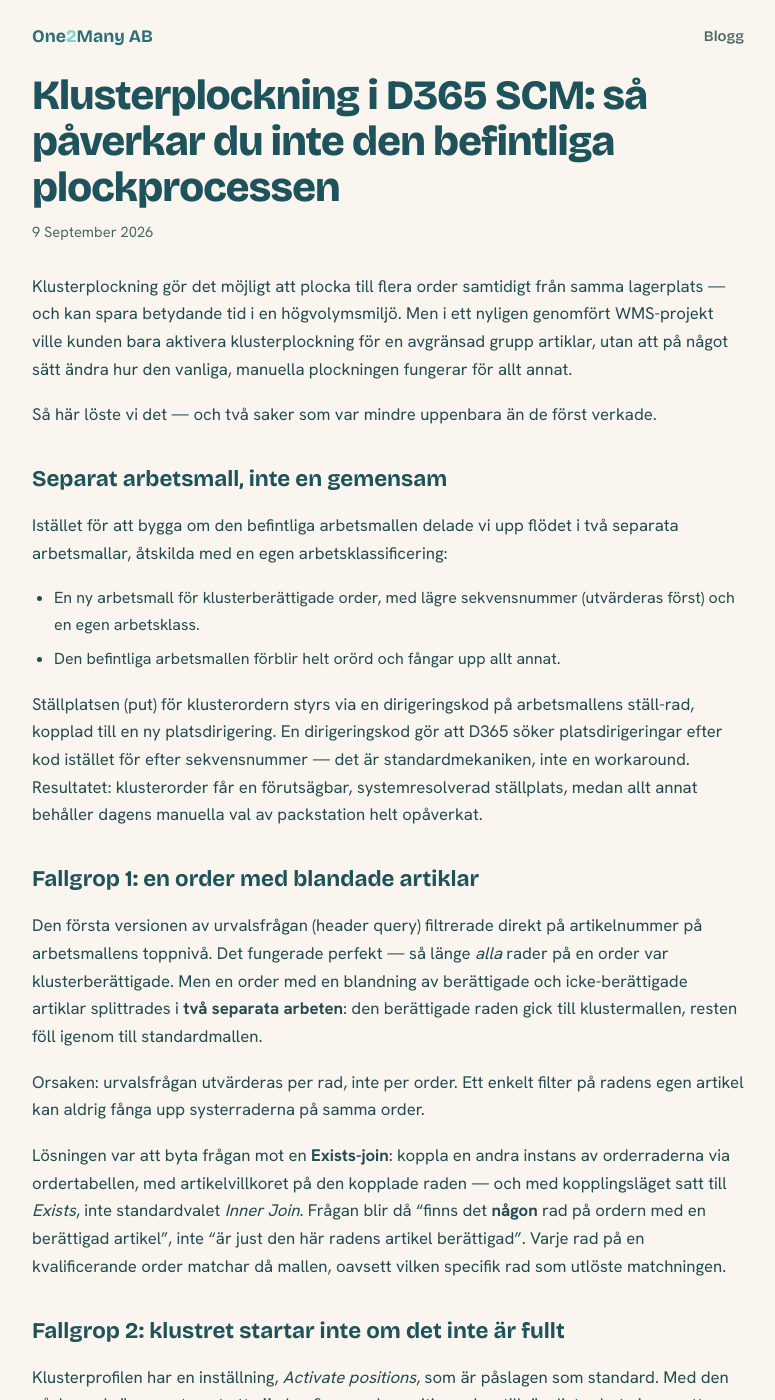
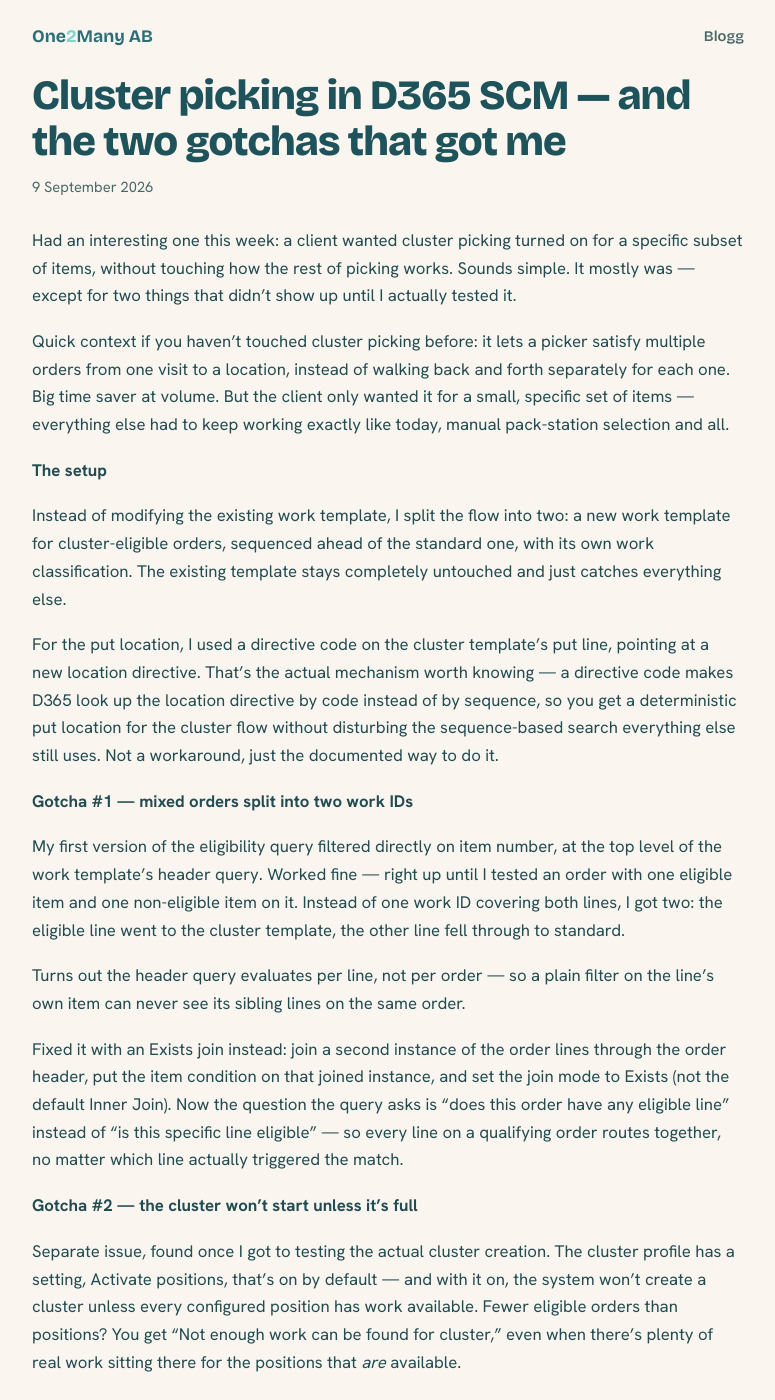
Before and after one commit to einarcardona/one2many-site, a Jekyll site: the page built from _posts/2026-09-09-kluster-plockning-d365.md, in a window 1280 px wide and 1400 px high. Shown: the whole window, without its empty margins (252-1027 px from the left). Built offline with Jekyll 4.4.1, drawn with Linux system fonts in a browser that asks for light colours; some of the changed text lies outside the part shown.

Commit message:
Rewrite blog post in English, first-person voice
Switched from Swedish to English for broader reach, and rewrote
in first person to read like Einar's own voice rather than a
generated case study.

Co-Authored-By: Claude Sonnet 5 <noreply@anthropic.com>
Claude-Session: https://claude.ai/code/session_011vJzLzYGUHYBgpy735Pcth

```diff
--- a/_posts/2026-09-09-kluster-plockning-d365.md
+++ b/_posts/2026-09-09-kluster-plockning-d365.md
@@ -1,41 +1,38 @@
 ---
 layout: post
-title: "Klusterplockning i D365 SCM: så påverkar du inte den befintliga plockprocessen"
+title: "Cluster picking in D365 SCM — and the two gotchas that got me"
 ---
 
-Klusterplockning gör det möjligt att plocka till flera order samtidigt från samma lagerplats — och kan spara betydande tid i en högvolymsmiljö. Men i ett nyligen genomfört WMS-projekt ville kunden bara aktivera klusterplockning för en avgränsad grupp artiklar, utan att på något sätt ändra hur den vanliga, manuella plockningen fungerar för allt annat.
+Had an interesting one this week: a client wanted cluster picking turned on for a specific subset of items, without touching how the rest of picking works. Sounds simple. It mostly was — except for two things that didn't show up until I actually tested it.
 
-Så här löste vi det — och två saker som var mindre uppenbara än de först verkade.
+Quick context if you haven't touched cluster picking before: it lets a picker satisfy multiple orders from one visit to a location, instead of walking back and forth separately for each one. Big time saver at volume. But the client only wanted it for a small, specific set of items — everything else had to keep working exactly like today, manual pack-station selection and all.
 
-<!-- Skärmdump-förslag: enkel tvådelad bild — "Order släpps" som förgrenar sig i "Klustermall" respektive "Standardmall" -->
+<!-- Screenshot idea: simple two-box flow diagram — "Order released" branching into "Cluster template" and "Standard template" -->
 
-## Separat arbetsmall, inte en gemensam
+**The setup**
 
-Istället för att bygga om den befintliga arbetsmallen delade vi upp flödet i två separata arbetsmallar, åtskilda med en egen arbetsklassificering:
+Instead of modifying the existing work template, I split the flow into two: a new work template for cluster-eligible orders, sequenced ahead of the standard one, with its own work classification. The existing template stays completely untouched and just catches everything else.
 
-- En ny arbetsmall för klusterberättigade order, med lägre sekvensnummer (utvärderas först) och en egen arbetsklass.
-- Den befintliga arbetsmallen förblir helt orörd och fångar upp allt annat.
+For the put location, I used a directive code on the cluster template's put line, pointing at a new location directive. That's the actual mechanism worth knowing — a directive code makes D365 look up the location directive by code instead of by sequence, so you get a deterministic put location for the cluster flow without disturbing the sequence-based search everything else still uses. Not a workaround, just the documented way to do it.
 
-Ställplatsen (put) för klusterordern styrs via en dirigeringskod på arbetsmallens ställ-rad, kopplad till en ny platsdirigering. En dirigeringskod gör att D365 söker platsdirigeringar efter kod istället för efter sekvensnummer — det är standardmekaniken, inte en workaround. Resultatet: klusterorder får en förutsägbar, systemresolverad ställplats, medan allt annat behåller dagens manuella val av packstation helt opåverkat.
+**Gotcha #1 — mixed orders split into two work IDs**
 
-## Fallgrop 1: en order med blandade artiklar
+My first version of the eligibility query filtered directly on item number, at the top level of the work template's header query. Worked fine — right up until I tested an order with one eligible item and one non-eligible item on it. Instead of one work ID covering both lines, I got two: the eligible line went to the cluster template, the other line fell through to standard.
 
-Den första versionen av urvalsfrågan (header query) filtrerade direkt på artikelnummer på arbetsmallens toppnivå. Det fungerade perfekt — så länge *alla* rader på en order var klusterberättigade. Men en order med en blandning av berättigade och icke-berättigade artiklar splittrades i **två separata arbeten**: den berättigade raden gick till klustermallen, resten föll igenom till standardmallen.
+Turns out the header query evaluates per line, not per order — so a plain filter on the line's own item can never see its sibling lines on the same order.
 
-Orsaken: urvalsfrågan utvärderas per rad, inte per order. Ett enkelt filter på radens egen artikel kan aldrig fånga upp systerraderna på samma order.
+<!-- Screenshot idea: the work template's Edit query dialog, Joins tab, showing the join tree -->
 
-<!-- Skärmdump-förslag: Edit query-dialogen på arbetsmallen, Joins-fliken, med kopplingsträdet synligt -->
+Fixed it with an Exists join instead: join a second instance of the order lines through the order header, put the item condition on that joined instance, and set the join mode to Exists (not the default Inner Join). Now the question the query asks is "does this order have any eligible line" instead of "is this specific line eligible" — so every line on a qualifying order routes together, no matter which line actually triggered the match.
 
-Lösningen var att byta frågan mot en **Exists-join**: koppla en andra instans av orderraderna via ordertabellen, med artikelvillkoret på den kopplade raden — och med kopplingsläget satt till *Exists*, inte standardvalet *Inner Join*. Frågan blir då "finns det **någon** rad på ordern med en berättigad artikel", inte "är just den här radens artikel berättigad". Varje rad på en kvalificerande order matchar då mallen, oavsett vilken specifik rad som utlöste matchningen.
+**Gotcha #2 — the cluster won't start unless it's full**
 
-## Fallgrop 2: klustret startar inte om det inte är fullt
+Separate issue, found once I got to testing the actual cluster creation. The cluster profile has a setting, Activate positions, that's on by default — and with it on, the system won't create a cluster unless every configured position has work available. Fewer eligible orders than positions? You get "Not enough work can be found for cluster," even when there's plenty of real work sitting there for the positions that *are* available.
 
-Klusterprofilen har en inställning, *Activate positions*, som är påslagen som standard. Med den påslagen kräver systemet att **alla** konfigurerade positioner har tillgängligt arbete innan ett kluster ens skapas — finns det färre kvalificerande order än antalet positioner får du felmeddelandet "Not enough work can be found for cluster", även om det finns gott om arbete för de positioner som faktiskt är tillgängliga.
+Fix: turn Activate positions off. It's documented, but easy to miss if you only skim the field description — reading it, you'd assume it's a soft cap, not a hard minimum.
 
-Lösningen är att stänga av *Activate positions*. Det är en dokumenterad, känd begränsning — men lätt att missa om man bara läser den översiktliga beskrivningen av fältet.
+**Takeaway**
 
-## Slutsats
+None of this needed custom code — it's all standard work template, location directive, and cluster profile configuration. But routing a subset of items into cluster picking without disturbing anything else takes actually understanding where each decision lives in the config, not just following a checklist. Both gotchas above only showed up in real testing, not in the setup steps — worth remembering before calling something like this "done."
 
-Inget av det här kräver anpassad kod — allt byggs med standardmekaniken för arbetsmallar, platsdirigeringar och klusterprofiler. Men klusterplockning som bara ska gälla en delmängd av artiklarna, utan att röra resten av flödet, kräver att man förstår exakt *var* i konfigurationen varje beslut faktiskt fattas — annars är det lätt att antingen störa den befintliga plockningen eller hamna i en av de här två fallgroparna.
-
-Har du ett liknande behov i din WMS-miljö? Hör gärna av dig.
+Got a similar problem in your own WMS setup? Get in touch.
```
